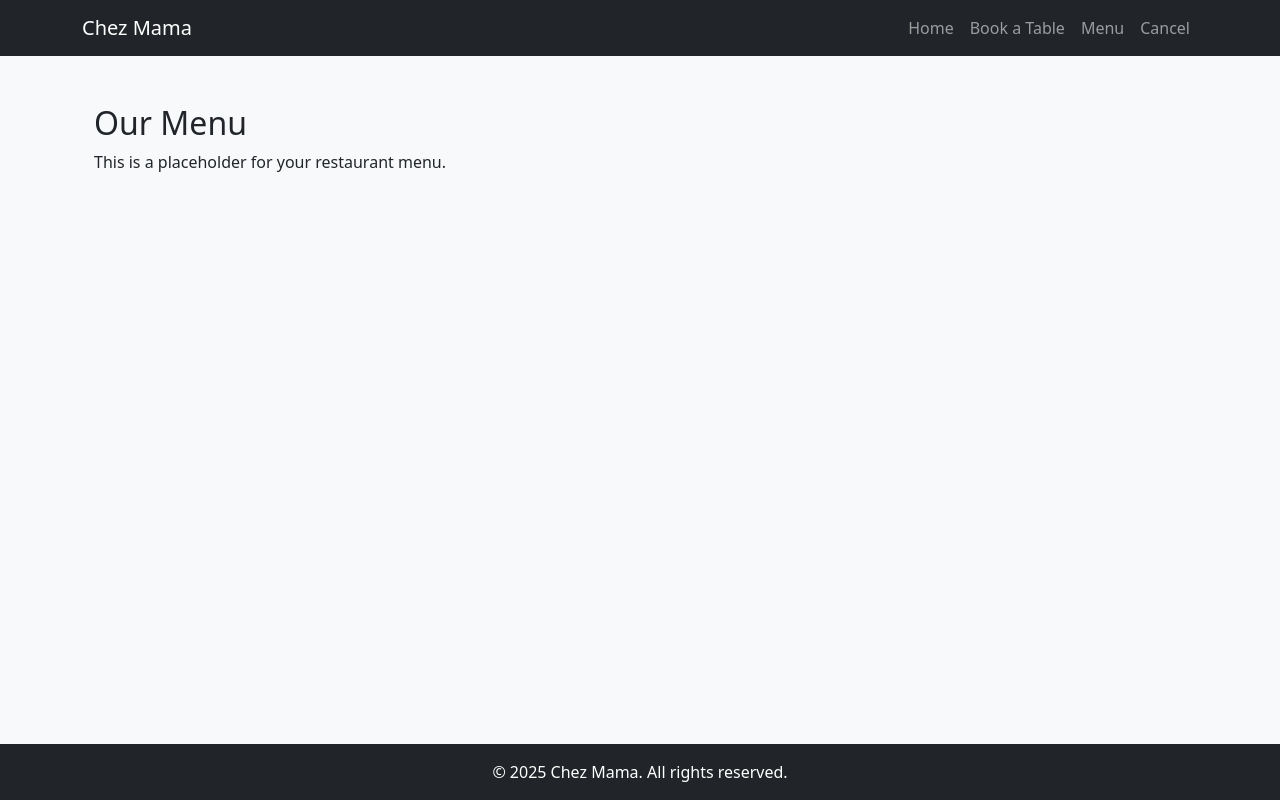
After one commit to Vinsengi/restaurant-booking-app, a Django app: page /menu/ in a window 1280 px wide. The commit adds this page. Run offline with Django 5.2, Linux system fonts and the light colour scheme.

Commit message:
Fix schema issue

```diff
--- a/bookings/models.py
+++ b/bookings/models.py
@@ -3,6 +3,7 @@ from django.utils import timezone
 from django.conf import settings
 from django.db import models
 from datetime import datetime
+import uuid
 
 # Create your models here.
 
@@ -70,6 +71,7 @@ class Cancellation(models.Model):
     booking = models.OneToOneField(Booking, on_delete=models.CASCADE)
     cancellation_date = models.DateTimeField(auto_now_add=True)  # Automatically set the cancellation date when a cancellation is created
     reason = models.TextField(blank=True, null=True)  # Optional field for the reason of cancellation
+    token = models.UUIDField(default=uuid.uuid4, editable=False)
 
     def __str__(self):
         return (
@@ -85,6 +87,8 @@ class MenuItem(models.Model):
     is_available = models.BooleanField(default=True)
     created_at = models.DateTimeField(auto_now_add=True)
     updated_at = models.DateTimeField(auto_now=True)
+    image = models.ImageField("Image", upload_to=None, height_field=None, width_field=None, max_length=None)
+
 
     def __str__(self):
         return (
--- a/bookings/templates/bookings/base.html
+++ b/bookings/templates/bookings/base.html
@@ -27,8 +27,8 @@
                 <ul class="navbar-nav ms-auto">
                     <li class="nav-item"><a class="nav-link" href="{% url 'home' %}">Home</a></li>
                     <li class="nav-item"><a class="nav-link" href="{% url 'public_booking' %}">Book a Table</a></li>
-                    {% comment %} <li class="nav-item"><a class="nav-link" href="{% url 'menu' %}">Menu</a></li>
-                    <li class="nav-item"><a class="nav-link" href="{% url 'cancel_booking' %}">Cancel</a></li> {% endcomment %}
+                    <li class="nav-item"><a class="nav-link" href="{% url 'menu' %}">Menu</a></li>
+                    <li class="nav-item"><a class="nav-link" href="{% url 'cancel_booking' %}">Cancel</a></li>
                 </ul>
             </div>
         </div>
--- /dev/null
+++ b/bookings/templates/bookings/menu.html
@@ -0,0 +1,9 @@
+{% extends "bookings/base.html" %}
+{% block title %}Menu{% endblock %}
+
+{% block content %}
+<div class="container mt-4">
+  <h2>Our Menu</h2>
+  <p>This is a placeholder for your restaurant menu.</p>
+</div>
+{% endblock %}
--- a/bookings/urls.py
+++ b/bookings/urls.py
@@ -5,5 +5,11 @@ urlpatterns = [
     path('', views.home, name='home'),
     path('book/', views.public_booking_view, name='public_booking'),
     path('booking-success/', views.booking_success, name='booking_success'),
+    path('about/', views.about_view, name='about'),
+    path('menu/', views.menu_view, name='menu'),
+    path('contact/', views.contact_view, name='contact'),
+    path('cancel/', views.cancel_booking_view, name='cancel_booking'),
+
+
 
 ]
--- a/bookings/views.py
+++ b/bookings/views.py
@@ -187,3 +187,26 @@ def booking_success(request):
 
 def home(request):
     return render(request, 'bookings/home.html')
+
+
+def about_view(request):
+    return render(request, 'bookings/about.html')
+
+
+def contact_view(request):
+    return render(request, 'bookings/contact.html')
+
+
+def menu_view(request):
+    return render(request, 'bookings/menu.html')
+
+
+def cancel_booking_view(request, booking_id):
+    return render(
+        request,
+        'bookings/cancel_booking.html')
+
+
+def view_bookings(request):
+    bookings = Booking.objects.select_related('customer', 'table').all()
+    return render(request, 'bookings/view_bookings.html', {'bookings': bookings})
```
Also changed, not shown: bookings/templates/bookings/cancel_booking.html (added, +10 -0 lines), bookings/migrations/0001_initial.py, bookings/migrations/0002_rename_first_name_customer_name_and_more.py (deleted), bookings/migrations/0003_booking_number_of_guests.py (deleted).
